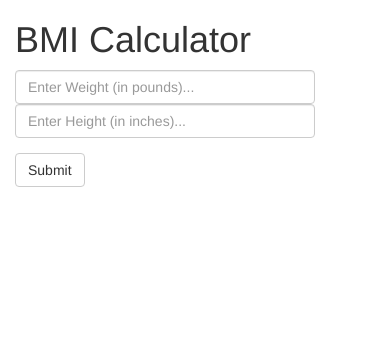
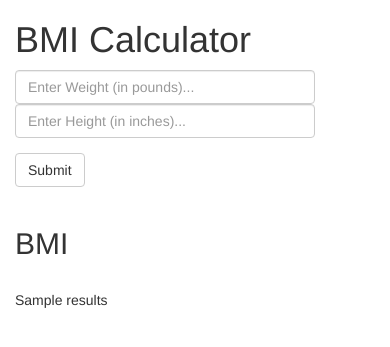
Before and after one commit to jpshelley/bmi-flask-app, a Flask app: template templates/index.html in a window 390 px wide. Shown: the top 347 px of the page. Run offline with Flask 2, Linux system fonts and the light colour scheme; the template is opened without the code that fills it: most values are stand-ins (such as "Sample title", 1, 10 or a date in 2020); some libraries are stand-ins or nearby versions.

Commit message:
Fix bmi functionality and index.html

```diff
--- a/app.py
+++ b/app.py
@@ -6,8 +6,6 @@ app = Flask(__name__)
 app.config.from_object(os.environ['APP_SETTINGS'])
 db = SQLAlchemy(app)
 
-from models import Result
-
 @app.route('/', methods=['GET', 'POST'])
 def index():
     errors = []
@@ -15,22 +13,23 @@ def index():
     if request.method == "POST":
         # get url that the user has entered
         try:
-            weight = request.form['weight']
-            height = request.form['height']
-            print(weight + " " + height)
+            h = request.form['height']
+            w = request.form['weight']
+            height = float(h)
+            weight = float(w)
+            print(str(height) + " " + str(weight))
         except:
             errors.append(
                 "Unable to get Weight & Height. Please make sure it's valid and try again."
             )
             return render_template('index.html', errors=errors)
-        if weight and height:
-            bmi = (weight / (height * height)) * 703
-            print "BMI: " + bmi
+        if height and weight:
+            bmi = round((weight / (height * height)) * 703)
+            print "BMI: " + str(bmi)
             # save the results
-            results = sorted(
-                bmi,
-            )
+            results = bmi
             try:
+                from models import Result
                 result = Result(
                     height=height,
                     weight=weight,
@@ -40,7 +39,7 @@ def index():
                 db.session.commit()
             except:
                 errors.append("Unable to add item to database.")
-        return render_template('index.html', errors=errors, results=results)
+    return render_template('index.html', errors=errors, results=results)
 
 if __name__ == '__main__':
     app.run()
--- a/templates/index.html
+++ b/templates/index.html
@@ -13,10 +13,13 @@
 <body>
 <div class="container">
     <h1>BMI Calculator</h1>
+
     <form role="form" method='POST' action='/'>
         <div class="form-group">
-          <input type="text" name="weight" class="form-control" id="weight-box" placeholder="Enter Weight (in pounds)..." style="max-width: 300px;">
-          <input type="text" name="height" class="form-control" id="height-box" placeholder="Enter Height (in inches)..." style="max-width: 300px;">
+            <input type="text" name="weight" class="form-control" id="weight-box"
+                   placeholder="Enter Weight (in pounds)..." style="max-width: 300px;">
+            <input type="text" name="height" class="form-control" id="height-box"
+                   placeholder="Enter Height (in inches)..." style="max-width: 300px;">
         </div>
         <button type="submit" class="btn btn-default">Submit</button>
     </form>
@@ -25,6 +28,17 @@
     <h4>{{ error }}</h4>
     {% endfor %}
 </div>
+<div class="col-sm-5 col-sm-offset-1">
+    {% if results %}
+    <h2>BMI</h2>
+    <br>
+    <div id="results">
+        <p>
+            {{ results }}
+        </p>
+    </div>
+    {% endif %}
+</div>
 <script src="//code.jquery.com/jquery-1.11.0.min.js"></script>
 <script src="//netdna.bootstrapcdn.com/bootstrap/3.1.1/js/bootstrap.min.js"></script>
 </body>
```
Lines whose indentation alone changed are shown as unchanged.
